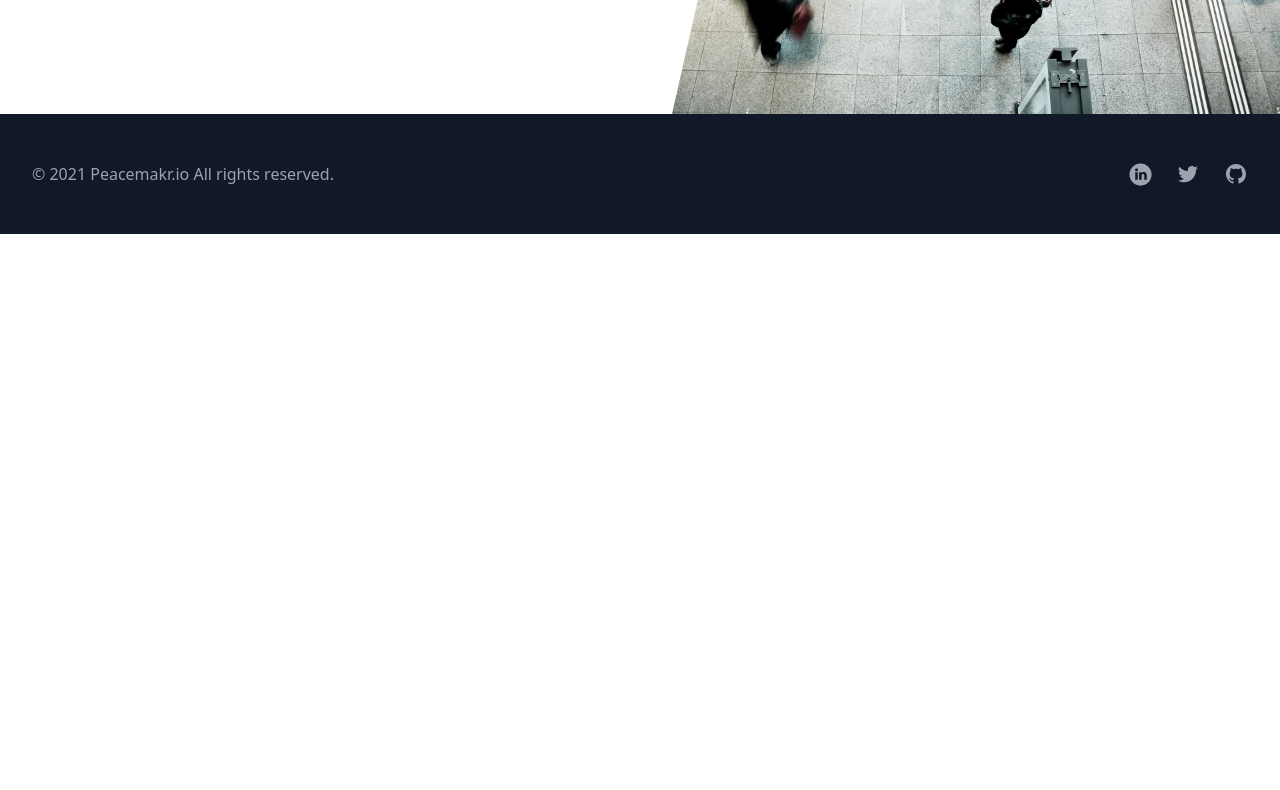
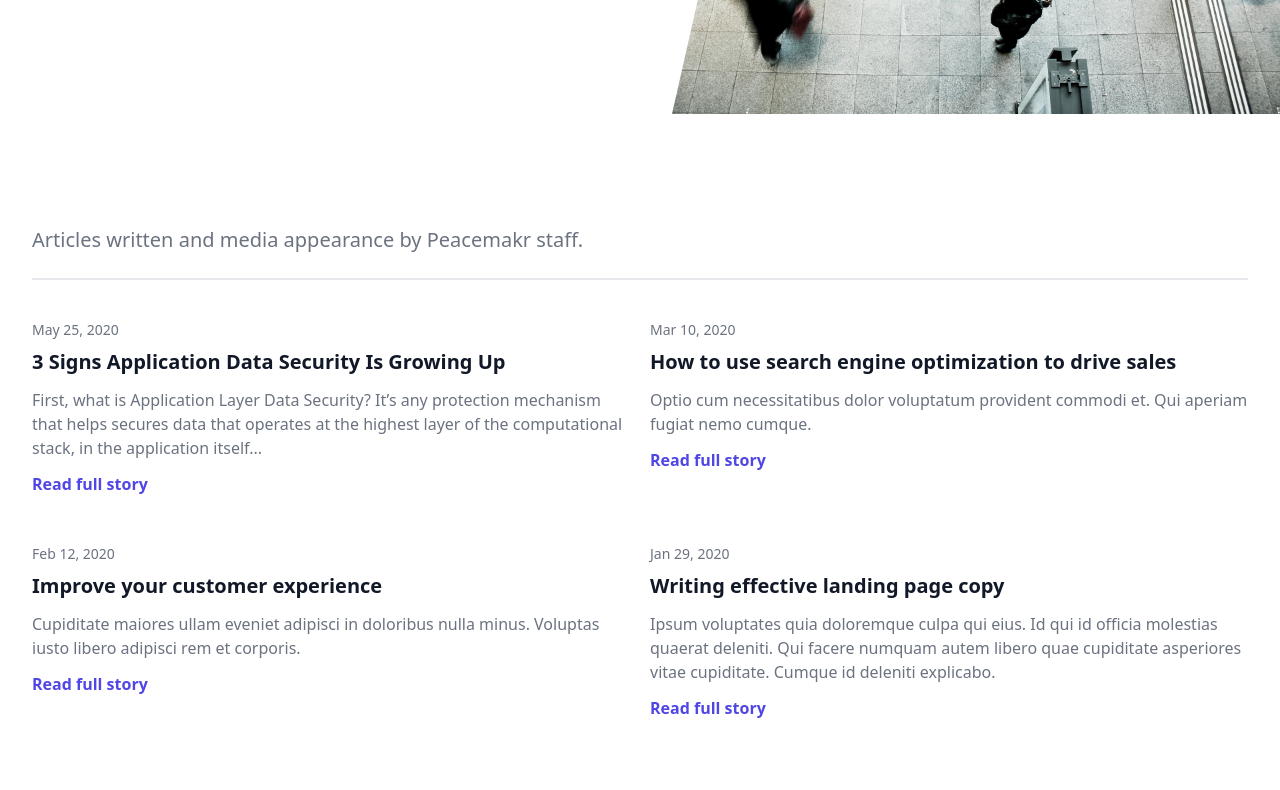
Before and after one commit to peacemakr-io/peacemakr-html, a website built with Parcel: page src/media.html in a window 1280 px wide. Shown: the part 310-1100 px from the top of the page. Before the commit the page ends 800 px from the top, so only its background shows below. Built offline with nearby package versions, Linux system fonts and the light colour scheme; what @tailwindcss/typography would draw is missing.

Commit message:
add media page

```diff
--- a/src/about_us.html
+++ b/src/about_us.html
@@ -250,7 +250,7 @@
             </div>
         </div>
     </footer>
-    <script src="index.js"></script>
+    <script src="./index.js"></script>
 </body>
 
 </html>
--- a/src/media.html
+++ b/src/media.html
@@ -7,7 +7,7 @@
     <title>Peacemakr | Peacemakr</title>
     <meta name="viewport" content="width=device-width,minimum-scale=1">
     <meta name="generator" content="Hugo 0.63.1" />
-    <META NAME="ROBOTS" CONTENT="NOINDEX, NOFOLLOW">
+    <meta NAME="ROBOTS" CONTENT="NOINDEX, NOFOLLOW">
     <!-- <link href="/dist/css/app.3f5912c237ddd38c8e76debe081c7ca7.css" rel="stylesheet">
     <link rel="stylesheet" href="/css/peacemakr.css">
     <link rel="stylesheet" href="/css/pricing.css"> -->
@@ -15,17 +15,14 @@
     <!-- <link href="/index.xml" rel="alternate" type="application/rss+xml" title="Peacemakr" />
     <link href="/index.xml" rel="feed" type="application/rss+xml" title="Peacemakr" /> -->
     <meta property="og:title" content="Peacemakr" />
-    <meta property="og:description"
-        content="The Secure Data Platform that solves all the challenges of data security with on-prem, private-cloud, and hybrid root of trusts that reduces costs and time-to-market." />
+    <meta property="og:description" content="The Secure Data Platform that solves all the challenges of data security with on-prem, private-cloud, and hybrid root of trusts that reduces costs and time-to-market." />
     <meta property="og:type" content="website" />
     <meta property="og:url" content="https://peacemakr.io/" />
     <meta itemprop="name" content="Peacemakr">
-    <meta itemprop="description"
-        content="The Secure Data Platform that solves all the challenges of data security with on-prem, private-cloud, and hybrid root of trusts that reduces costs and time-to-market.">
+    <meta itemprop="description" content="The Secure Data Platform that solves all the challenges of data security with on-prem, private-cloud, and hybrid root of trusts that reduces costs and time-to-market.">
     <meta name="twitter:card" content="summary" />
     <meta name="twitter:title" content="Peacemakr" />
-    <meta name="twitter:description"
-        content="The Secure Data Platform that solves all the challenges of data security with on-prem, private-cloud, and hybrid root of trusts that reduces costs and time-to-market." />
+    <meta name="twitter:description" content="The Secure Data Platform that solves all the challenges of data security with on-prem, private-cloud, and hybrid root of trusts that reduces costs and time-to-market." />
 </head>
 
 <body>
@@ -146,6 +143,95 @@
 
     <!-- content of Media page -->
 
+    <div class="bg-white pt-16 pb-20 px-4 sm:px-6 lg:pt-24 lg:pb-28 lg:px-8">
+        <div class="relative max-w-lg mx-auto divide-y-2 divide-gray-200 lg:max-w-7xl">
+          <div>
+            <div class="mt-3 sm:mt-4 lg:grid lg:grid-cols-2 lg:gap-5 lg:items-center">
+              <p class="text-xl text-gray-500">
+                Articles written and media appearance by Peacemakr staff.
+              </p>
+            </div>
+          </div>
+          <div class="mt-6 pt-10 grid gap-16 lg:grid-cols-2 lg:gap-x-5 lg:gap-y-12">
+            <div>
+              <p class="text-sm text-gray-500">
+                <time datetime="2020-05-25">May 25, 2020</time>
+              </p>
+              <a href="#" class="mt-2 block">
+                <p class="text-xl font-semibold text-gray-900">
+                    3 Signs Application Data Security Is Growing Up
+                </p>
+                <p class="mt-3 text-base text-gray-500">
+                    First, what is Application Layer Data Security? It’s any protection mechanism that helps secures data that operates at the highest layer of the computational stack, in the application itself...
+                </p>
+              </a>
+              <div class="mt-3">
+                <a href="https://medium.com/@mcla0181/3-signs-application-data-security-is-growing-up-9a9db52872d7" class="text-base font-semibold text-indigo-600 hover:text-indigo-500">
+                  Read full story
+                </a>
+              </div>
+            </div>
+
+            <div>
+              <p class="text-sm text-gray-500">
+                <time datetime="2020-03-10">Mar 10, 2020</time>
+              </p>
+              <a href="#" class="mt-2 block">
+                <p class="text-xl font-semibold text-gray-900">
+                  How to use search engine optimization to drive sales
+                </p>
+                <p class="mt-3 text-base text-gray-500">
+                  Optio cum necessitatibus dolor voluptatum provident commodi et. Qui aperiam fugiat nemo cumque.
+                </p>
+              </a>
+              <div class="mt-3">
+                <a href="#" class="text-base font-semibold text-indigo-600 hover:text-indigo-500">
+                  Read full story
+                </a>
+              </div>
+            </div>
+
+            <div>
+              <p class="text-sm text-gray-500">
+                <time datetime="2020-02-12">Feb 12, 2020</time>
+              </p>
+              <a href="#" class="mt-2 block">
+                <p class="text-xl font-semibold text-gray-900">
+                  Improve your customer experience
+                </p>
+                <p class="mt-3 text-base text-gray-500">
+                  Cupiditate maiores ullam eveniet adipisci in doloribus nulla minus. Voluptas iusto libero adipisci rem et corporis.
+                </p>
+              </a>
+              <div class="mt-3">
+                <a href="#" class="text-base font-semibold text-indigo-600 hover:text-indigo-500">
+                  Read full story
+                </a>
+              </div>
+            </div>
+
+            <div>
+              <p class="text-sm text-gray-500">
+                <time datetime="2020-01-29">Jan 29, 2020</time>
+              </p>
+              <a href="#" class="mt-2 block">
+                <p class="text-xl font-semibold text-gray-900">
+                  Writing effective landing page copy
+                </p>
+                <p class="mt-3 text-base text-gray-500">
+                  Ipsum voluptates quia doloremque culpa qui eius. Id qui id officia molestias quaerat deleniti. Qui facere numquam autem libero quae cupiditate asperiores vitae cupiditate. Cumque id deleniti explicabo.
+                </p>
+              </a>
+              <div class="mt-3">
+                <a href="#" class="text-base font-semibold text-indigo-600 hover:text-indigo-500">
+                  Read full story
+                </a>
+              </div>
+            </div>
+          </div>
+        </div>
+      </div>
+
 
     <!-- footer -->
     <footer class="bg-gray-900">
@@ -184,7 +270,7 @@
             </div>
         </div>
     </footer>
-    <script src="index.js"></script>
+    <script src="./index.js"></script>
 </body>
 
 </html>
```
